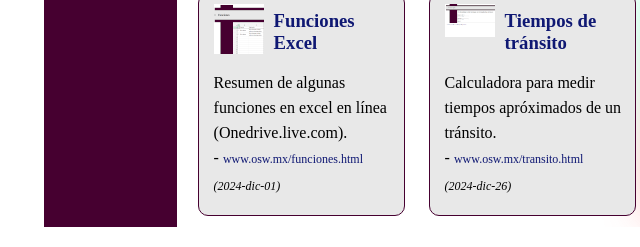
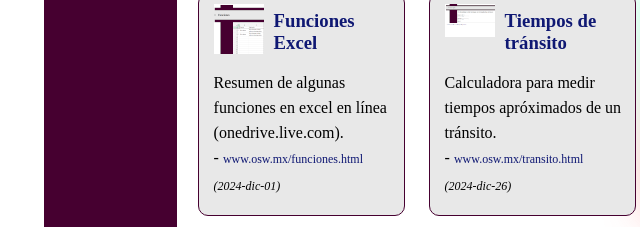
Before and after one commit to 0swaldomx/osw-mx, a plain HTML site: page index.html in a window 1280 px wide. Shown: the part 1513-1760 px from the top of the page, 33-673 px from the left. Drawn offline with Linux system fonts and the light colour scheme.

Commit message:
Update index.html
Ortografia

```diff
--- a/index.html
+++ b/index.html
@@ -135,7 +135,7 @@ Página en Facebook de las bolsas Kreaft.<br />
 	<a href="https://www.osw.mx/funciones.html" target="_new">Funciones Excel</a>
 </h3></p>
 <p>
-Resumen de algunas funciones en excel en línea (Onedrive.live.com).<br />
+Resumen de algunas funciones en excel en línea (onedrive.live.com).<br />
 - <a href="https://www.osw.mx/funciones.html" class="px12">www.osw.mx/funciones.html</a><br />
 <i class="px12">(2024-dic-01)</i>
 </p>
```
